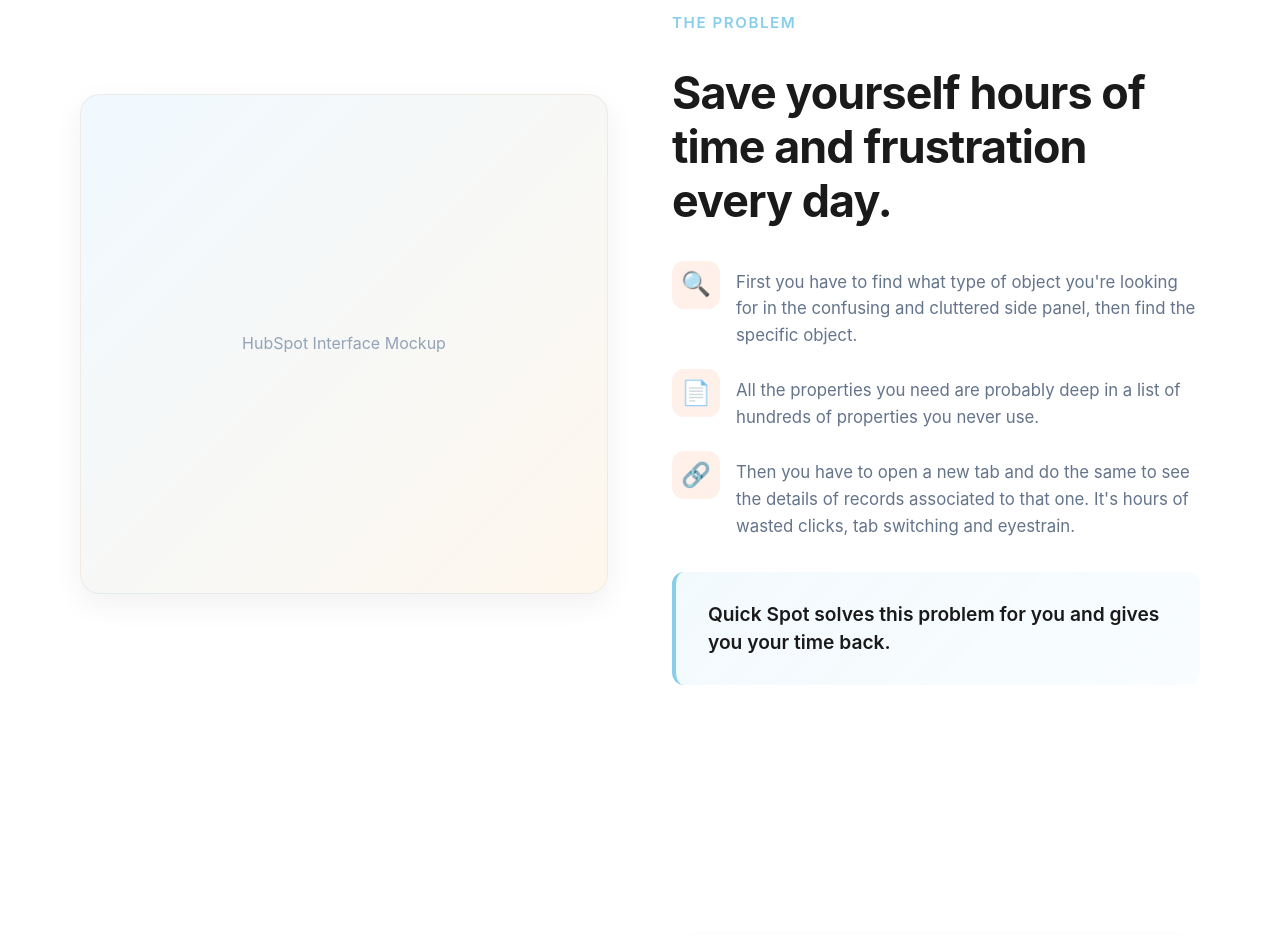
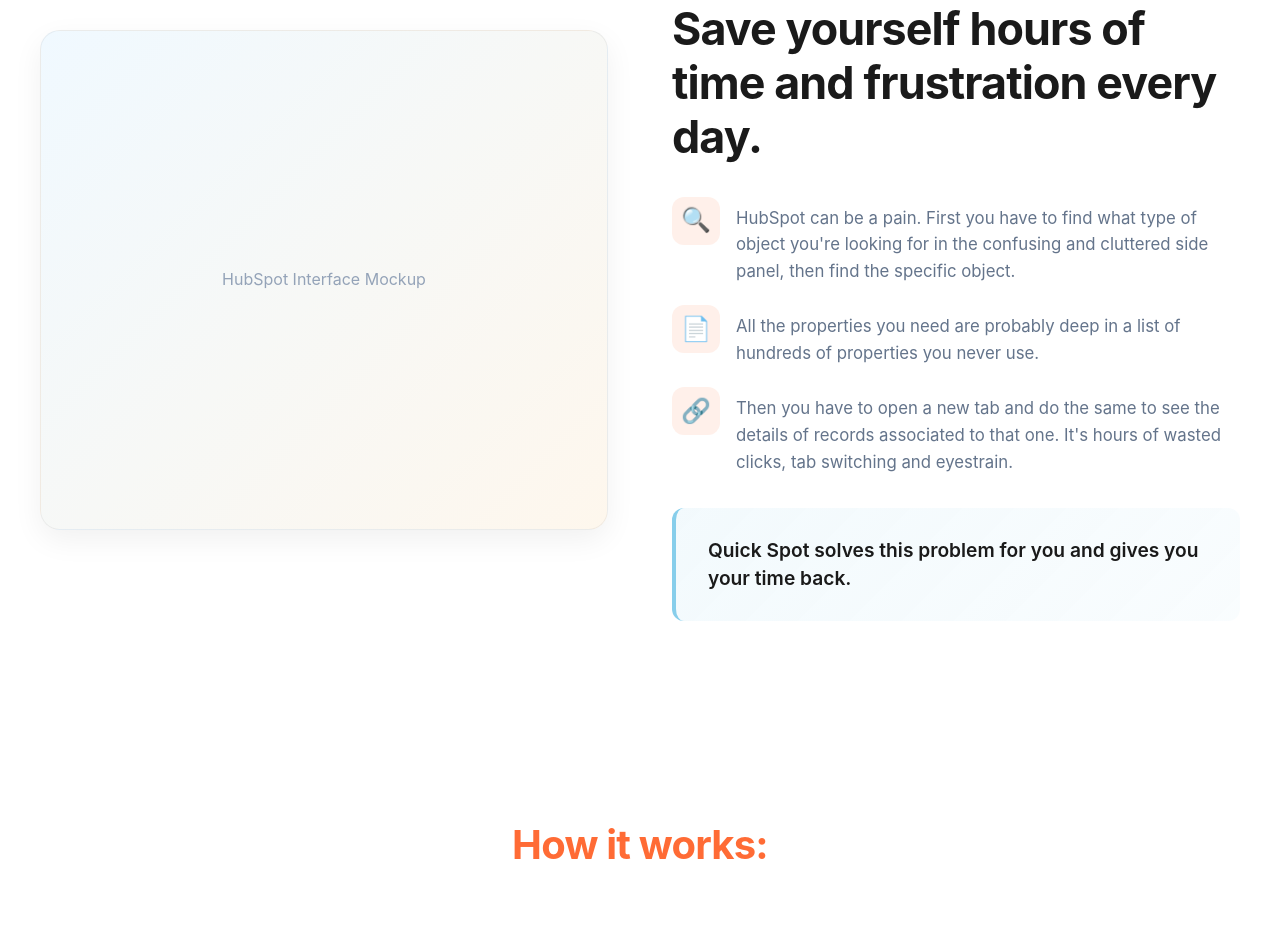
Before and after one commit to CBryant9/redirectpage-quickspot, a website: page home.html in a window 1280 px wide. Shown: the part 845-1780 px from the top of the page. Drawn offline with Linux system fonts and the light colour scheme.

Commit message:
fixing up bits in the first sections

```diff
--- a/home.html
+++ b/home.html
@@ -20,7 +20,7 @@
         }
 
         .container {
-            max-width: 1200px;
+            max-width: 1400px;
             margin: 0 auto;
             padding: 0 40px;
         }
@@ -337,7 +337,7 @@
 
         /* Problem Statement Section */
         .problem-statement {
-            padding: 6rem 0;
+            padding: 2rem 0 6rem 0;
             background: white;
         }
 
@@ -433,6 +433,21 @@
             color: #1a1a1a;
             line-height: 1.5;
             margin: 0;
+        }
+
+        /* Section Divider Heading */
+        .section-divider {
+            padding: 4rem 0 2rem 0;
+            background: white;
+            text-align: center;
+        }
+
+        .section-divider h2 {
+            font-size: 2.5rem;
+            font-weight: 700;
+            color: #ff6b35;
+            margin: 0;
+            letter-spacing: -0.02em;
         }
 
         /* Intro Section */
@@ -1259,6 +1274,10 @@
 
             .solution-callout p {
                 font-size: 1.05rem;
+            }
+
+            .section-divider h2 {
+                font-size: 1.8rem;
             }
         }
     </style>
@@ -1285,7 +1304,7 @@
                 </div>
                 <h1>Stop Hunting for Your HubSpot Data</h1>
                 <p class="hero-subtitle">
-                    Get the exact company and deal information you need in seconds. No more clicking through endless cluttered Hubspot views.
+                    Get the exact company and deal information you need in seconds. No more endless clicking and cluttered HubSpot views.
                 </p>
                 <div class="hero-buttons">
                     <a href="https://tally.so/r/wabNjE" class="cta-primary" target="_blank">
@@ -1322,7 +1341,7 @@
                                 🔍
                             </div>
                             <div class="problem-item-text">
-                                First you have to find what type of object you're looking for in the confusing and cluttered side panel, then find the specific object.
+                                HubSpot can be a pain. First you have to find what type of object you're looking for in the confusing and cluttered side panel, then find the specific object.
                             </div>
                         </div>
 
@@ -1350,6 +1369,13 @@
                     </div>
                 </div>
             </div>
+        </div>
+    </section>
+
+    <!-- How It Works Divider -->
+    <section class="section-divider">
+        <div class="container">
+            <h2>How it works:</h2>
         </div>
     </section>
 
```
